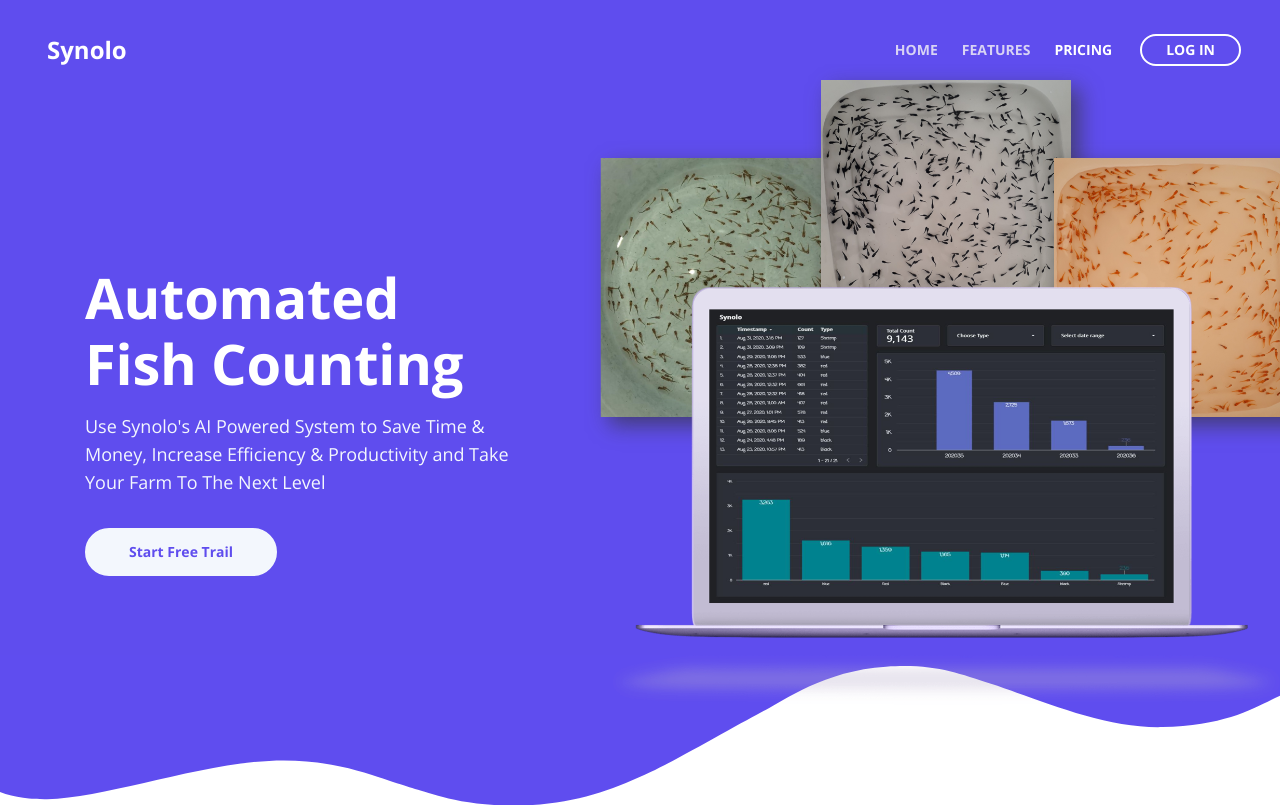
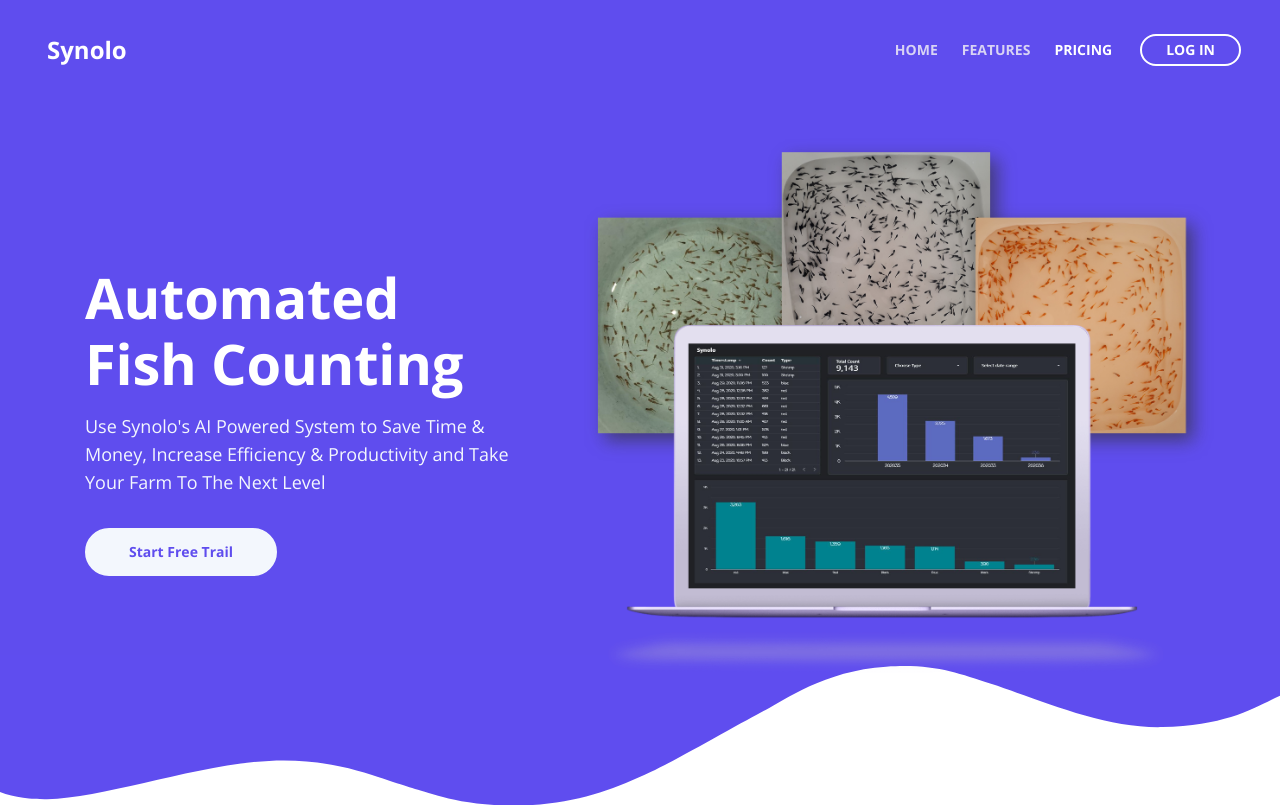
Before and after one commit to Aviadg/Synolo, a plain HTML site: page index.html in a window 1280 px wide. Shown: the top 807 px of the page. Drawn offline with nearby package versions, Linux system fonts and the light colour scheme.

Commit message:
Update index.html

```diff
--- a/index.html
+++ b/index.html
@@ -109,7 +109,7 @@
                     <div class="col-lg-6 col-xl-7">
                         <div class="image-container">
                             <div class="img-wrapper">
-                                <img class="img-fluid" src="images/fish_device.png" alt="alternative" style="max-width: 120%; transform:translateY(-20%)">
+                                <img class="img-fluid" src="images/fish_device.png" alt="alternative" style="transform:translateY(-10%)">
                             </div>
                             <!-- end of img-wrapper -->
                         </div>
```
